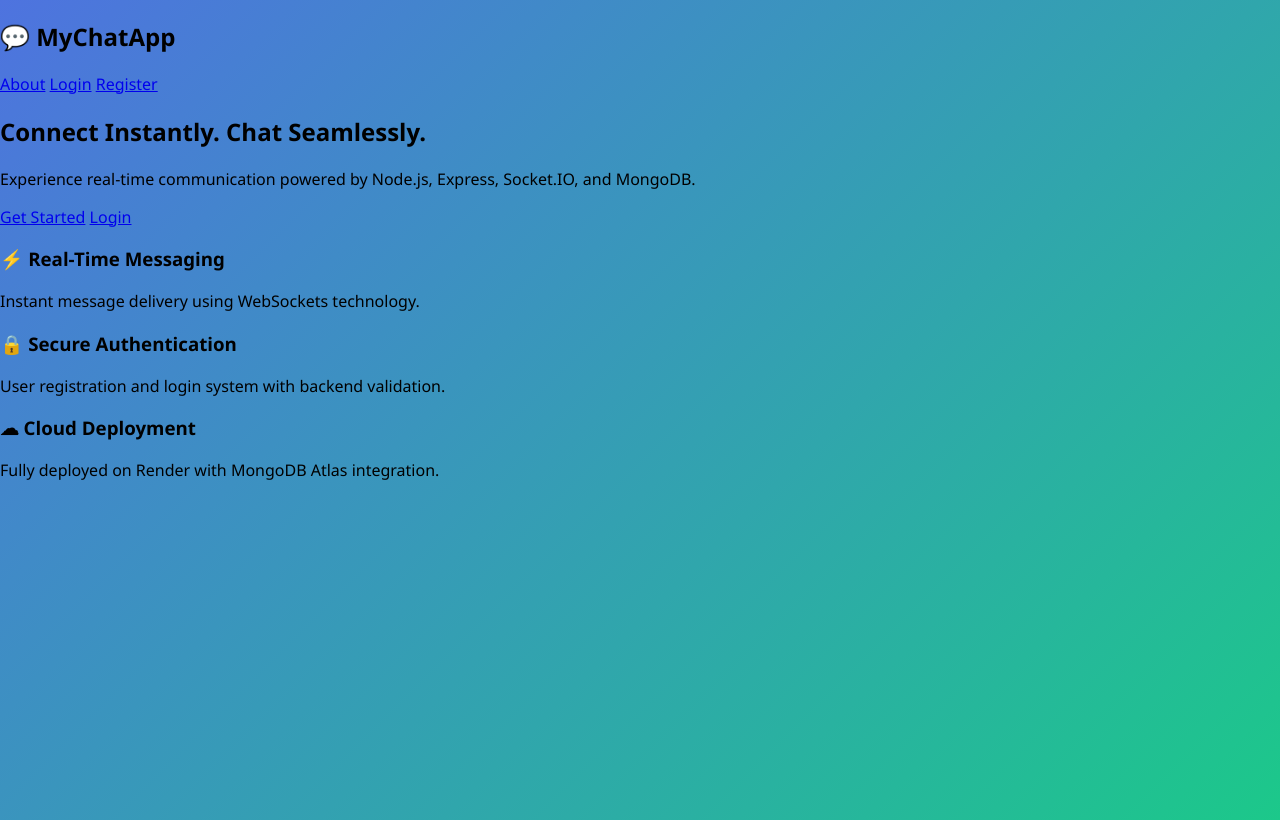
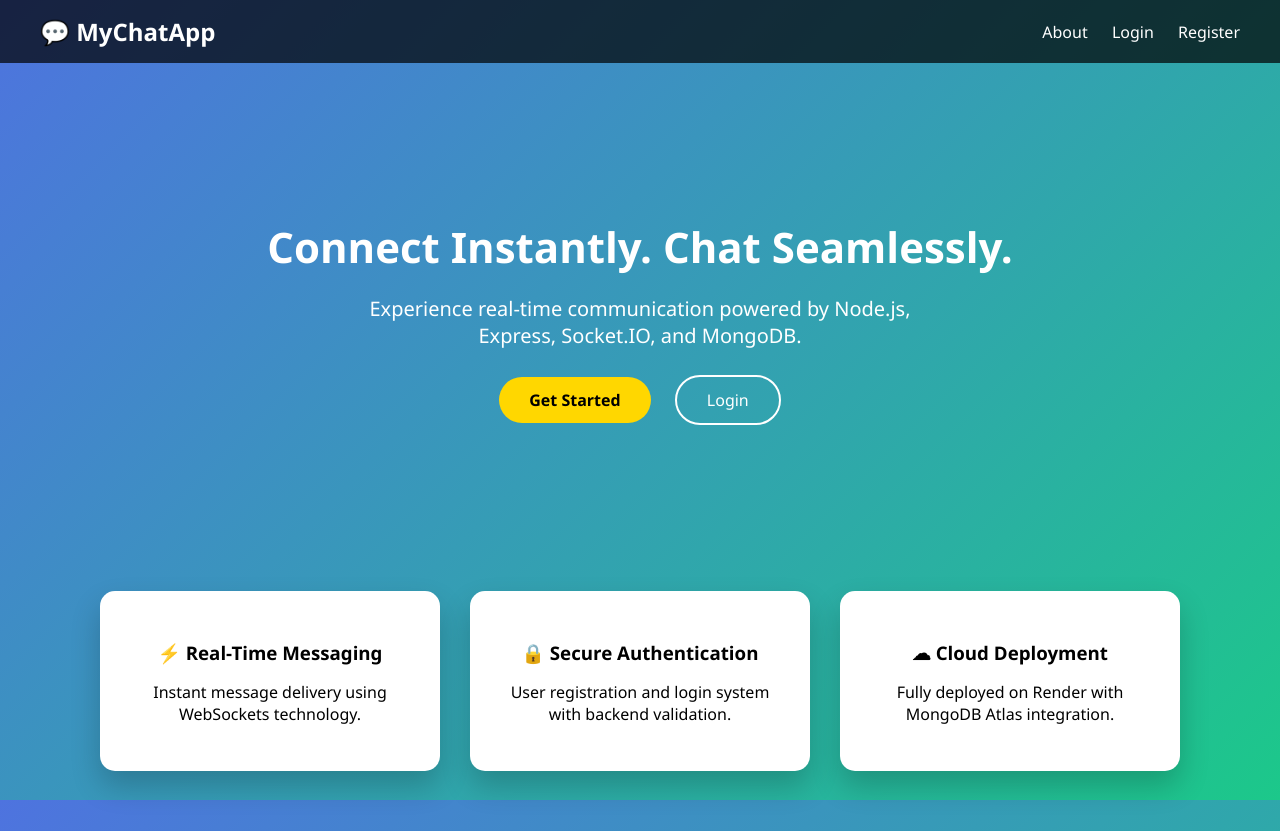
Before and after one commit to abhilashreddy4444-design/rtws, a website: page public/index.html in a window 1280 px wide. Drawn offline with Linux system fonts and the light colour scheme.

Commit message:
Update style.css

```diff
--- a/public/style.css
+++ b/public/style.css
@@ -105,3 +105,99 @@ body {
     from { opacity: 0; transform: translateY(20px); }
     to { opacity: 1; transform: translateY(0); }
 }
+  /* Navbar */
+.navbar {
+    display: flex;
+    justify-content: space-between;
+    align-items: center;
+    padding: 15px 40px;
+    background: rgba(0,0,0,0.7);
+    color: white;
+}
+
+.navbar h1 {
+    margin: 0;
+}
+
+.nav-links a {
+    color: white;
+    text-decoration: none;
+    margin-left: 20px;
+    font-weight: 500;
+}
+
+.nav-links a:hover {
+    color: #ffd700;
+}
+
+/* Hero Section */
+.hero {
+    text-align: center;
+    padding: 120px 20px;
+    color: white;
+}
+
+.hero h2 {
+    font-size: 42px;
+    margin-bottom: 20px;
+}
+
+.hero p {
+    font-size: 20px;
+    margin-bottom: 40px;
+    max-width: 600px;
+    margin-left: auto;
+    margin-right: auto;
+}
+
+.hero-buttons a {
+    margin: 10px;
+}
+
+.btn-primary {
+    background: #ffd700;
+    color: black;
+    padding: 12px 30px;
+    border-radius: 30px;
+    text-decoration: none;
+    font-weight: bold;
+}
+
+.btn-primary:hover {
+    background: white;
+}
+
+.btn-secondary {
+    background: transparent;
+    color: white;
+    padding: 12px 30px;
+    border-radius: 30px;
+    border: 2px solid white;
+    text-decoration: none;
+}
+
+.btn-secondary:hover {
+    background: white;
+    color: black;
+}
+
+/* Features Section */
+.features {
+    display: flex;
+    justify-content: center;
+    gap: 30px;
+    padding: 60px 20px;
+}
+
+.feature-card {
+    background: white;
+    padding: 30px;
+    border-radius: 15px;
+    width: 280px;
+    text-align: center;
+    box-shadow: 0 15px 30px rgba(0,0,0,0.2);
+}
+
+.feature-card h3 {
+    margin-bottom: 15px;
+}
```
